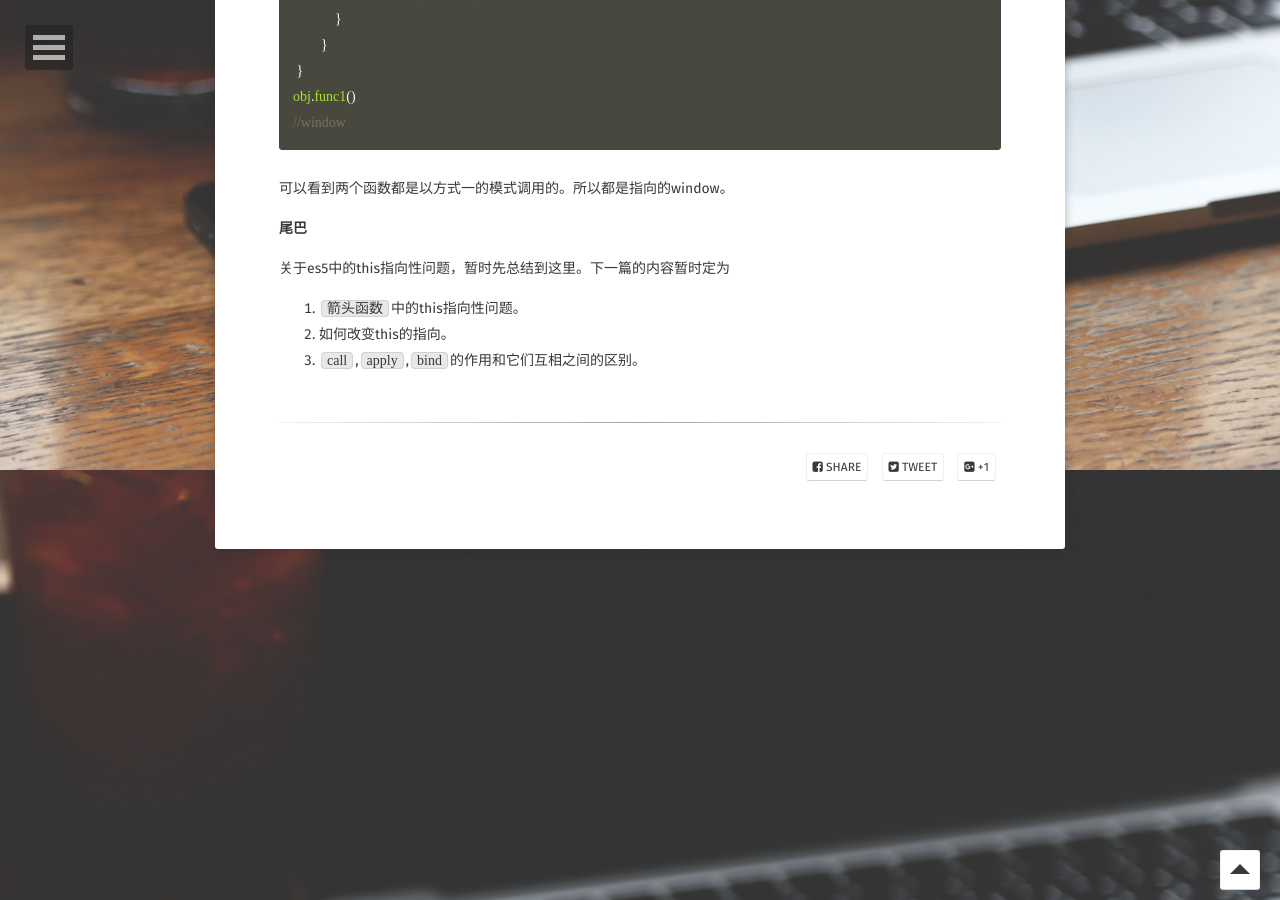
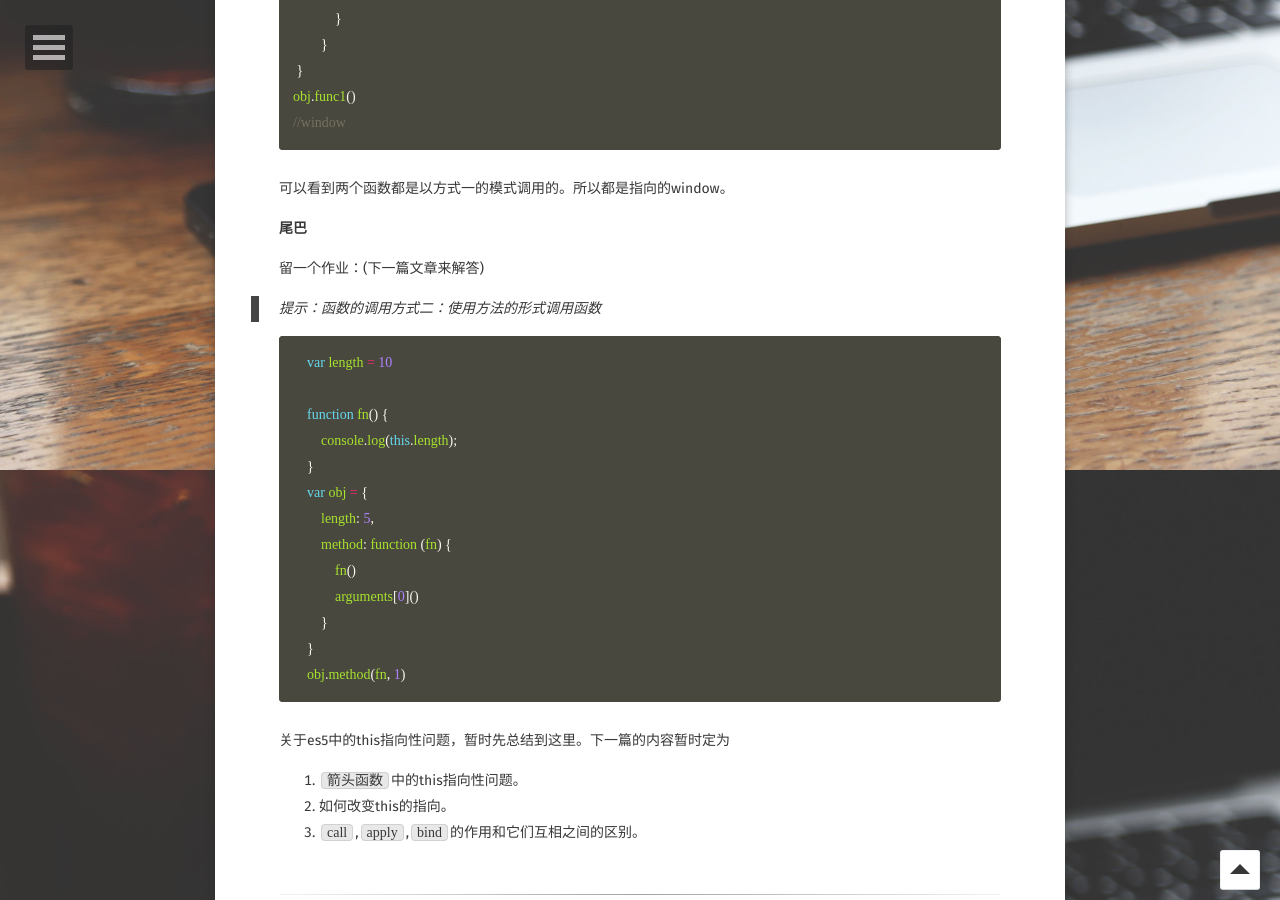
Before and after one commit to thomas-void0/lmxyjy.github.io, a Jekyll site: the page built from _posts/2019-8-10-ES5中的this指向.md, in a window 1280 px wide and 900 px high, scrolled down 6730 px. Built offline with Jekyll 4.4.1, drawn with Linux system fonts in a browser that asks for light colours; some web fonts are replaced; our own code applies the rules of GitHub Pages for plain Markdown files; comment, search, counter and statistics services are not loaded; some of the changed text lies outside the part shown.

Commit message:
留一个作业

`````diff
--- a/_posts/2019-8-10-ES5中的this指向.md
+++ b/_posts/2019-8-10-ES5中的this指向.md
@@ -258,6 +258,26 @@ obj.func1()
 
 **尾巴**
 
+留一个作业：(下一篇文章来解答)
+
+>提示：函数的调用方式二：使用方法的形式调用函数
+
+````js
+    var length = 10
+
+    function fn() {
+        console.log(this.length);
+    }
+    var obj = {
+        length: 5,
+        method: function (fn) {
+            fn()
+            arguments[0]()
+        }
+    }
+    obj.method(fn, 1)
+````
+
 关于es5中的this指向性问题，暂时先总结到这里。下一篇的内容暂时定为
 1. `箭头函数`中的this指向性问题。
 2. 如何改变this的指向。
`````
